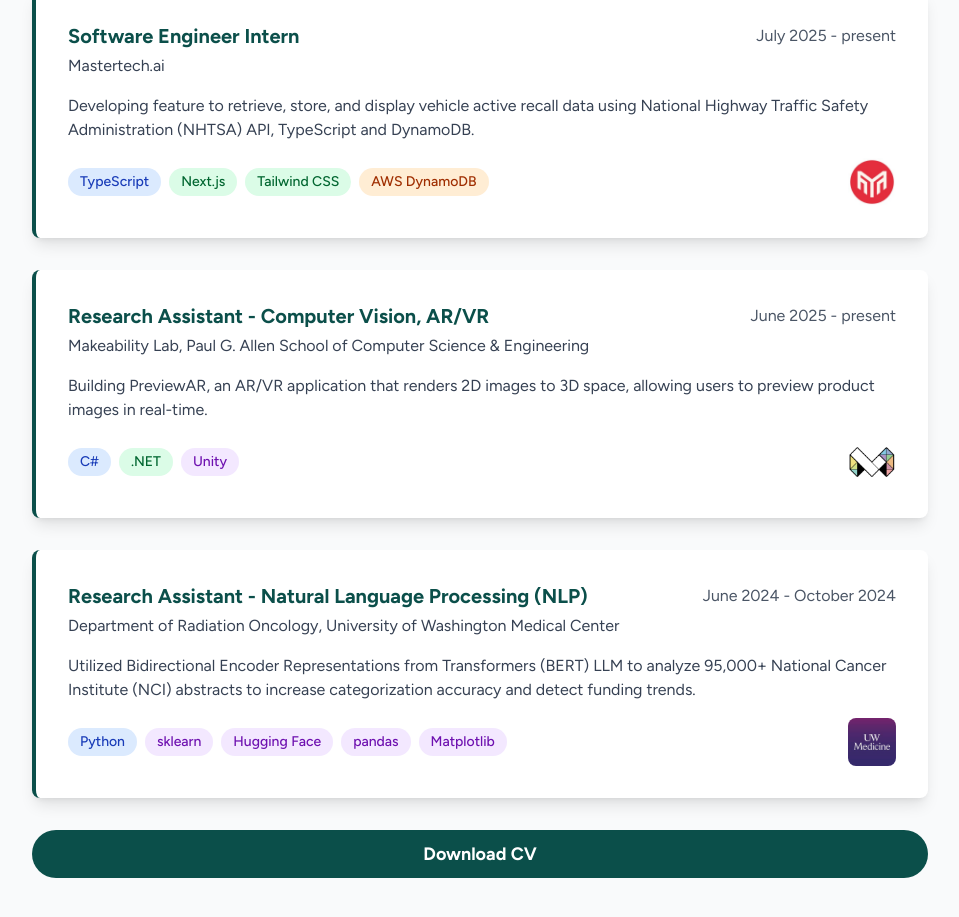
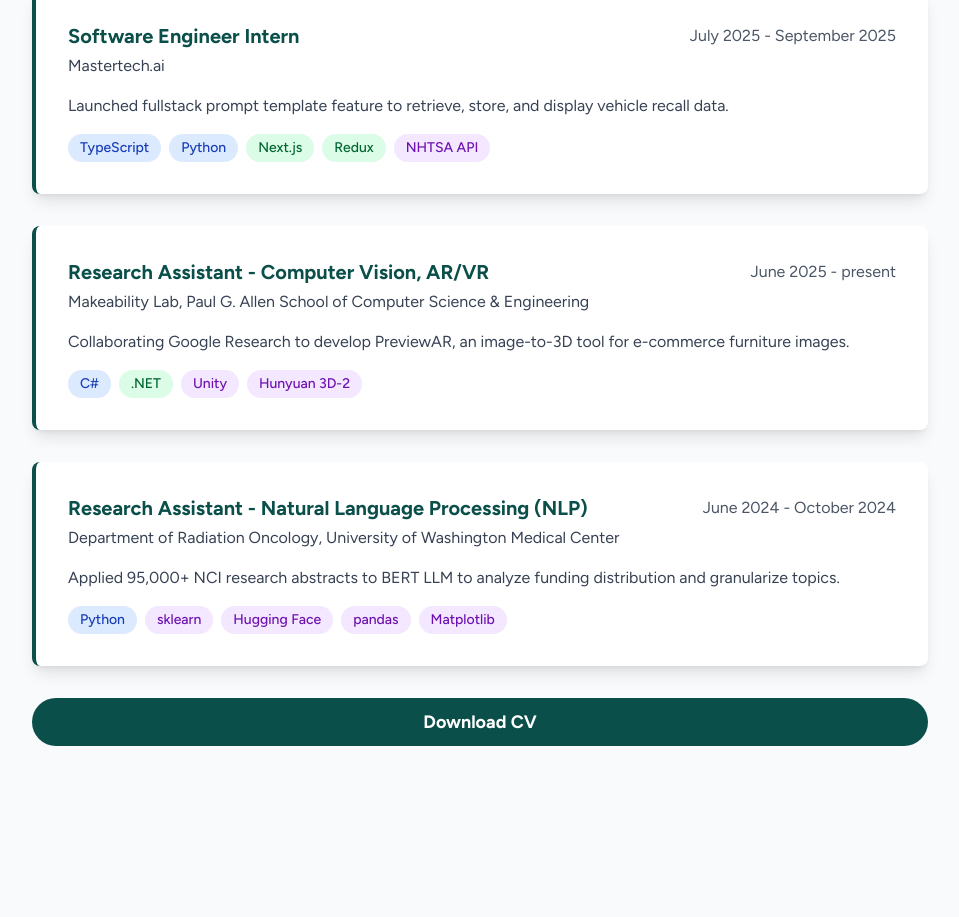
Before and after one commit to hjlcaleb/portfolio, a Next.js app in the folder personal-portfolio/: page / in a window 1280 px wide. Shown: the part 2785-3702 px from the top of the page, without its empty margins (160-1119 px from the left). Built offline with nearby package versions, Linux system fonts and the light colour scheme.

Commit message:
Updated resume, experience

```diff
--- a/personal-portfolio/src/app/components/About.jsx
+++ b/personal-portfolio/src/app/components/About.jsx
@@ -85,7 +85,7 @@ const About = () => {
                                 My journey in tech started in high school with game development, which evolved into a deep interest in <strong>full-stack development and artificial intelligence</strong>. Today, I'm focused on creating <strong>scalable web applications</strong> and exploring the intersection of AR/VR with <strong>Human-AI interaction use cases</strong>.
                             </p>
                             <p className="text-gray-700 text-2xl sm:text-xl">
-                                Outside of coding, I enjoy playing basketball, hiking in the Pacific Northwest, experimenting with new recipes, and contributing to pro-bono consulting projects.
+                                Outside of coding, I enjoy playing basketball, hiking in the Pacific Northwest, and going to concerts.
                             </p>
                         </div>
                     </div>
--- a/personal-portfolio/src/app/components/Experience.jsx
+++ b/personal-portfolio/src/app/components/Experience.jsx
@@ -45,34 +45,33 @@ const Experience = () => {
         {
             title: "Software Engineer Intern",
             company: "Mastertech.ai",
-            date: "July 2025 - present",
-            icon: "/companyIcons/mastertech.png",
-            description: "Developing feature to retrieve, store, and display vehicle active recall data using National Highway Traffic Safety Administration (NHTSA) API, TypeScript and DynamoDB.",
+            date: "July 2025 - September 2025",
+            description: "Launched fullstack prompt template feature to retrieve, store, and display vehicle recall data.",
             skills: [
                 { name: "TypeScript", category: "language" },
+                { name: "Python", category: "language"},
                 { name: "Next.js", category: "framework" },
-                { name: "Tailwind CSS", category: "framework"},
-                { name: "AWS DynamoDB", category: "cloud" },
+                { name: "Redux", category: "framework"},
+                { name: "NHTSA API", category: "tool" },
             ]
         },
         {
             title: "Research Assistant - Computer Vision, AR/VR",
             company: "Makeability Lab, Paul G. Allen School of Computer Science & Engineering",
             date: "June 2025 - present",
-            icon: "/companyIcons/makeabilitylab.png",
-            description: "Building PreviewAR, an AR/VR application that renders 2D images to 3D space, allowing users to preview product images in real-time.",
+            description: "Collaborating Google Research to develop PreviewAR, an image-to-3D tool for e-commerce furniture images.",
             skills: [
                 { name: "C#", category: "language" },
                 { name: ".NET", category: "framework" },
                 { name: "Unity", category: "tool" },
+                { name: "Hunyuan 3D-2", category: "tool"}
             ]
         },
         {
             title: "Research Assistant - Natural Language Processing (NLP)",
             company: "Department of Radiation Oncology, University of Washington Medical Center",
             date: "June 2024 - October 2024",
-            icon: "/companyIcons/uw-medicine.png",
-            description: "Utilized Bidirectional Encoder Representations from Transformers (BERT) LLM to analyze 95,000+ National Cancer Institute (NCI) abstracts to increase categorization accuracy and detect funding trends.",
+            description: "Applied 95,000+ NCI research abstracts to BERT LLM to analyze funding distribution and granularize topics.",
             skills: [
                 { name: "Python", category: "language" },
                 { name: "sklearn", category: "tool" },
@@ -97,7 +96,7 @@ const Experience = () => {
                         width="w-full max-w-4xl"
                         height="h-12"
                         className="flex items-center justify-center"
-                        href="/Caleb_Hu_Resume.pdf"
+                        href="/Caleb-Hu-Resume.pdf"
                         download
                     >
                         Download CV
--- a/personal-portfolio/src/app/components/Header.jsx
+++ b/personal-portfolio/src/app/components/Header.jsx
@@ -30,7 +30,7 @@ const Header = () => {
               bgColor="bg-teal-900"
               hoverBgColor="hover:bg-teal-700"
               hoverTextColor="hover:text-gray-100"
-              href="https://drive.google.com/file/d/1UrCU3cdF0wqGqma2N3V_mxbG-hjWRsCG/view?usp=sharing"
+              href="https://drive.google.com/file/d/114Dqk8M5d-bN_Ow-PsowCL49Cl3sWWXR/view?usp=sharing"
               isExternal={true}
             >
               Resume/CV
--- a/personal-portfolio/src/app/components/Projects.jsx
+++ b/personal-portfolio/src/app/components/Projects.jsx
@@ -112,7 +112,8 @@ const Projects = () => {
             ],
             githubLink: "https://github.com/hjlcaleb/nick-blendz",
             liveLink: "https://nick-blendz.com"
-        }
+        },
+
     ]
     return (
         <section id="projects" className="min-h-screen flex justify-center transition-smooth bg-gray-50">
```
Also changed, not shown: 2 other files (tests, documents, lock files or other folders).
